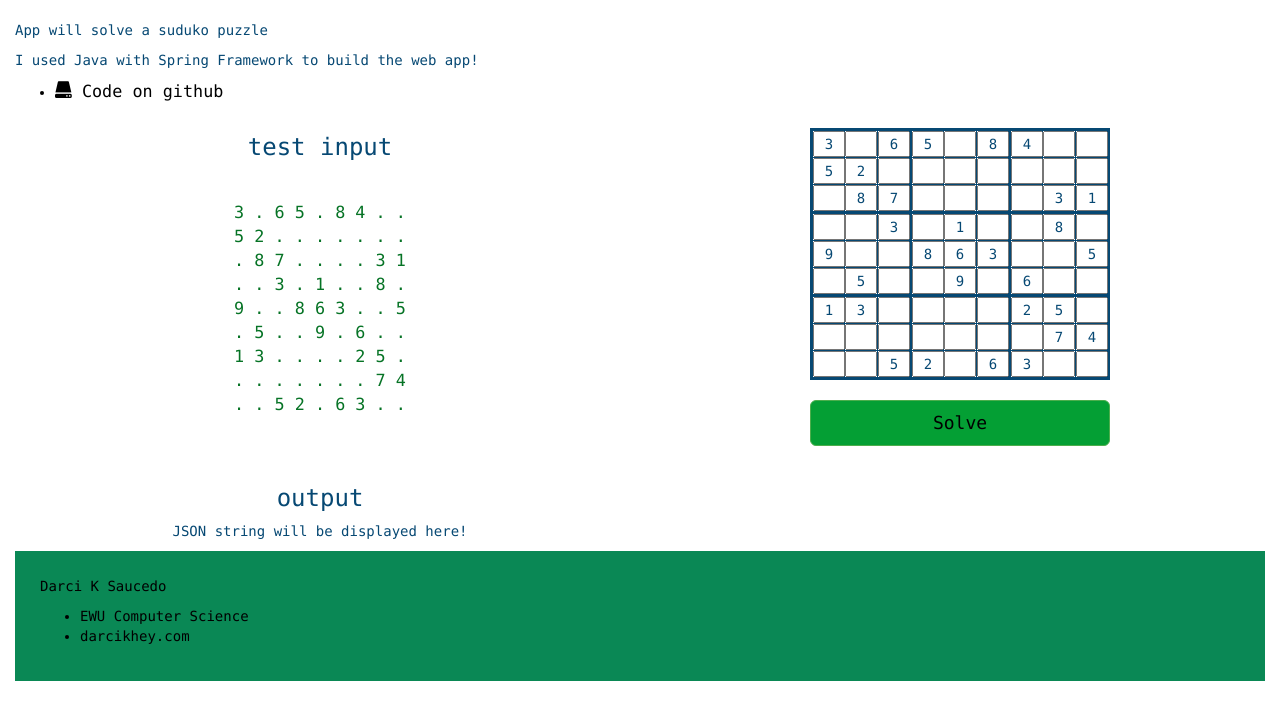
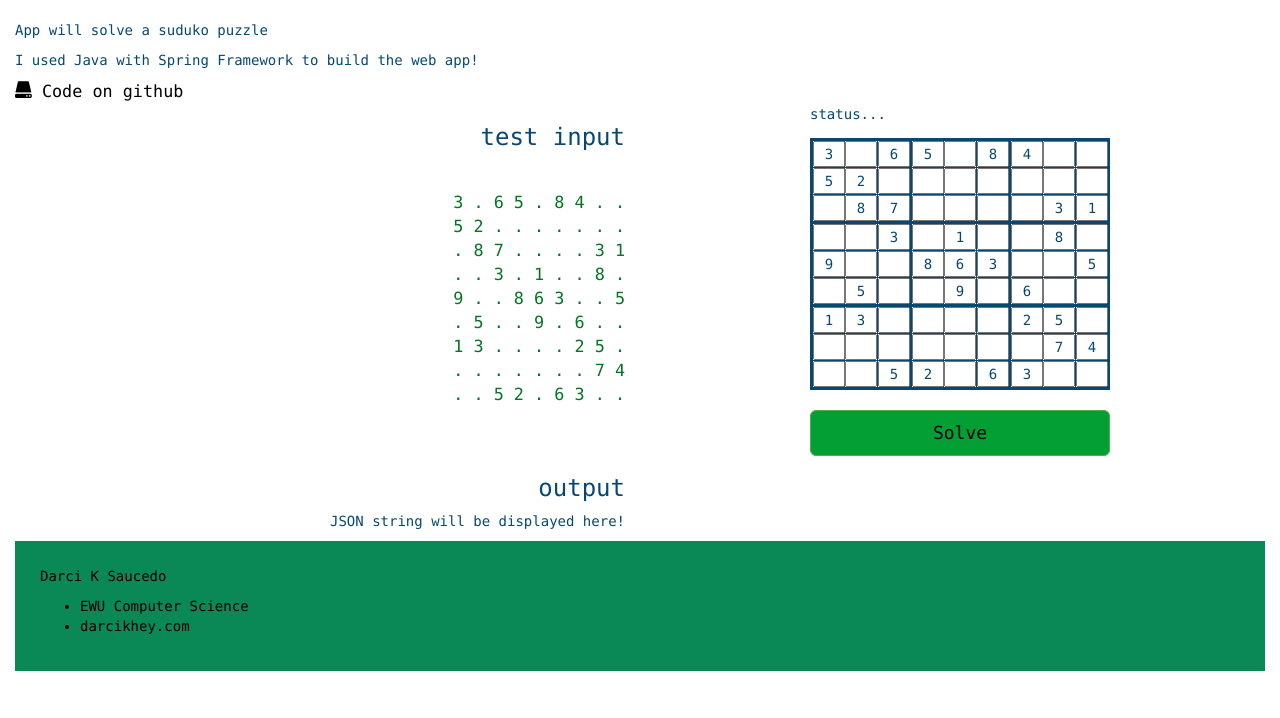
Before and after one commit to darcikhey27/SudokuSolver-WebApp, a Spring Boot app: page / in a window 1280 px wide. Shown: the part 82-800 px from the top of the page. Run offline with Spring Boot 4, Linux system fonts and the light colour scheme; some libraries are stand-ins or nearby versions.

Commit message:
final styles

```diff
--- a/src/main/resources/static/css/styles.css
+++ b/src/main/resources/static/css/styles.css
@@ -45,8 +45,10 @@ input {
 }
 h3 {
     color:#064873;
-
-
+}
+.done {
+    color: yellowgreen;
+    font-family: "Arial Black", "Source Sans Pro Black", sans-serif;
 }
 .buttons {
     margin: auto;
@@ -94,7 +96,12 @@ span {
     color: black;
 }
 
-
+#right {
+    text-align: left;
+}
+#left {
+    text-align: right;
+}
 
 
 .pound {
--- a/src/main/resources/static/js/script.js
+++ b/src/main/resources/static/js/script.js
@@ -60,6 +60,9 @@ function fillBoard(data) {
             //$("#cell" + x + "-" + y).val(num);
         }
     }
+    var status = $("#status");
+    status.append("Done!");
+    status.addClass("done");
 
 }
 
--- a/src/main/resources/templates/index.html
+++ b/src/main/resources/templates/index.html
@@ -13,10 +13,9 @@
 <div class="container-fluid">
     <p>App will solve a suduko puzzle</p>
     <p>I used Java with Spring Framework to build the web app!</p>
-    <ul>
-        <li><a href="https://github.com/darcikhey27/SudokuSolver-WebApp"><span class="glyphicon glyphicon-hdd"></span> Code
-            on github</a></li>
-    </ul>
+    <a href="https://github.com/darcikhey27/SudokuSolver-WebApp"><span class="glyphicon glyphicon-hdd"></span> Code
+            on github</a>
+
     <div class="row">
         <div class="col-md-6 col-sm-12 col-lg-6" id="left">
             <h3>test input</h3>
@@ -39,6 +38,7 @@
 
         <div class="col-md-6 col-sm-12 col-lg-6" id="right">
             <section id="grid">
+                <p id="status">status...</p>
                 <table class="table">
                 </table>
 
```
